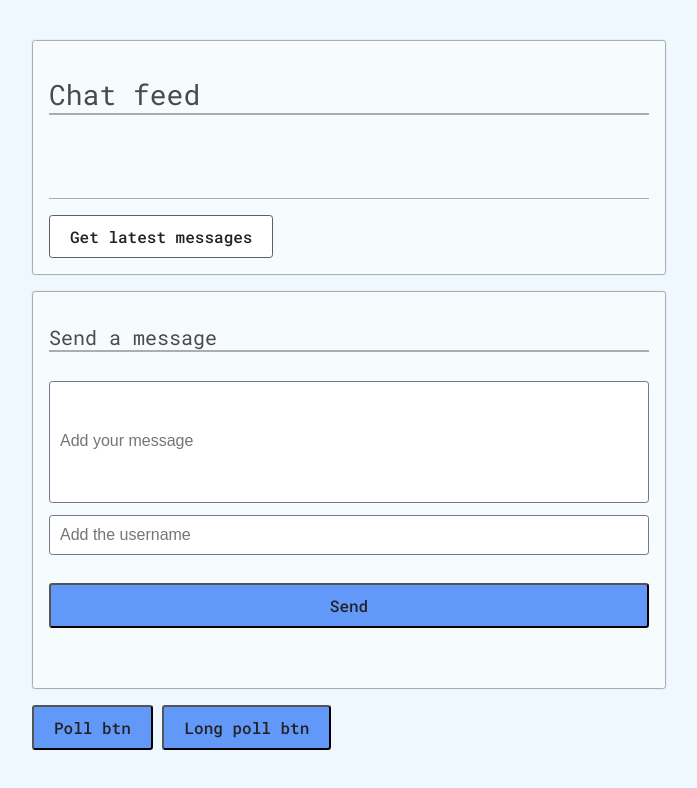
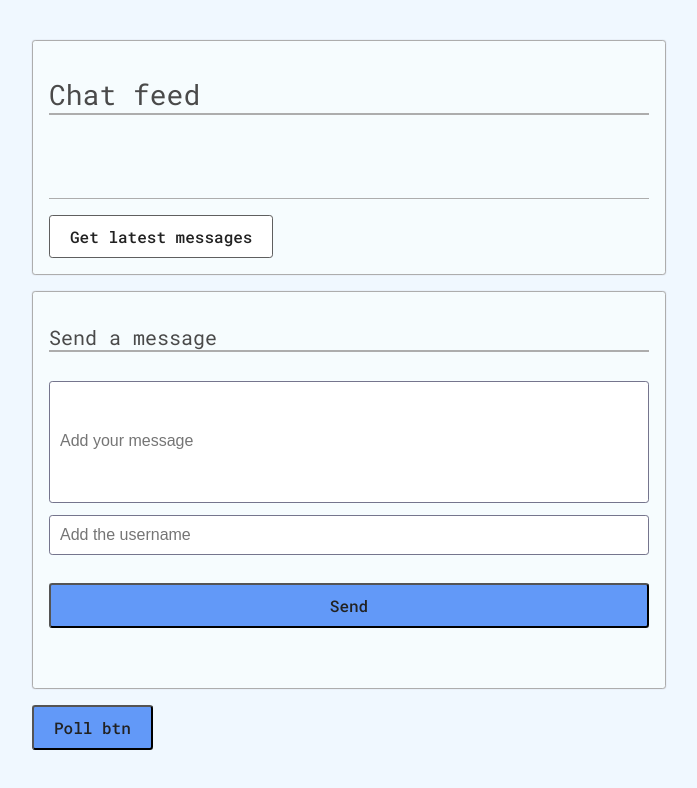
Before and after one commit to katarzynakaz/chatapp, a plain HTML site: page frontend/index.html in a window 1280 px wide. Shown: the whole page, without its empty margins (291-988 px from the left). Drawn offline with Linux system fonts and the light colour scheme.

Commit message:
main finished

```diff
--- a/frontend/index.html
+++ b/frontend/index.html
@@ -39,7 +39,7 @@
 		</div>
 
 		<button type="button" id="poll-btn">Poll btn</button>
-		<button type="button" id="long-poll-btn">Long poll btn</button>
+		<!-- <button type="button" id="long-poll-btn">Long poll btn</button> -->
 
 		<script src="chat.js"></script>
 	</body>
```
